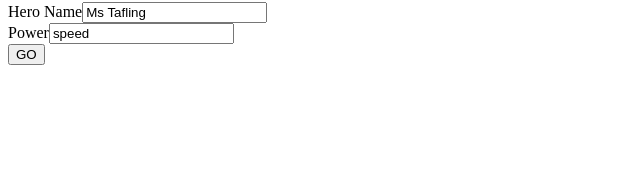
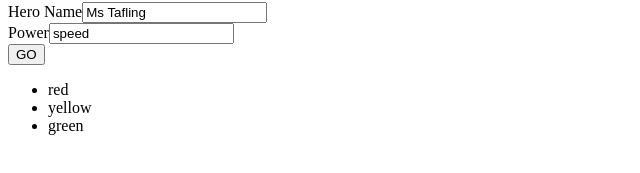
Before and after one commit to DerickBeckwith/my-dream-app, an Angular app: page / in a window 1280 px wide. Shown: the part 159-332 px from the top of the page, without its empty margins (0-640 px from the left). Built offline with nearby package versions, Linux system fonts and the light colour scheme.

Commit message:
Add and display array of colors

```diff
--- a/src/app/hero-list/hero-list.component.html
+++ b/src/app/hero-list/hero-list.component.html
@@ -14,3 +14,7 @@
 </div>
 
 <button (click)="go()">GO</button>
+
+<ul>
+  <li *ngFor='let color of colors'>{{ color }}</li>
+</ul>
--- a/src/app/hero-list/hero-list.component.ts
+++ b/src/app/hero-list/hero-list.component.ts
@@ -8,6 +8,8 @@ import { Component, OnInit } from '@angular/core';
 export class HeroListComponent implements OnInit {
 
   selectedHero = { id: 1, name: 'Ms Tafling', power: 'speed' };
+  colors = [ 'red', 'yellow', 'green' ];
+
   constructor() { }
 
   ngOnInit() {
```
